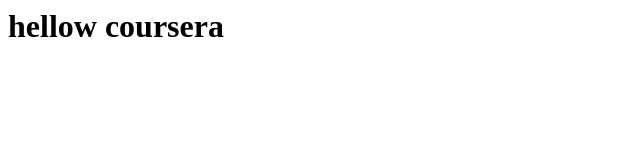
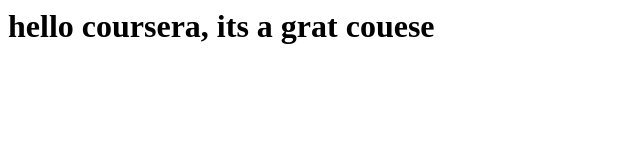
Before and after one commit to hasaan-ayub/testingrepo, a plain HTML site: page site/index.html in a window 1280 px wide. Shown: the whole page, without its empty margins (0-640 px from the left). Drawn offline with Linux system fonts and the light colour scheme.

Commit message:
small addition to our page content.

```diff
--- a/site/index.html
+++ b/site/index.html
@@ -3,6 +3,6 @@
 	<title> Coursera </title>
 </head>
 <body>
-	<h1> hellow coursera </h1>
+	<h1> hello coursera, its a grat couese </h1>
 </body>
 </html>
```
